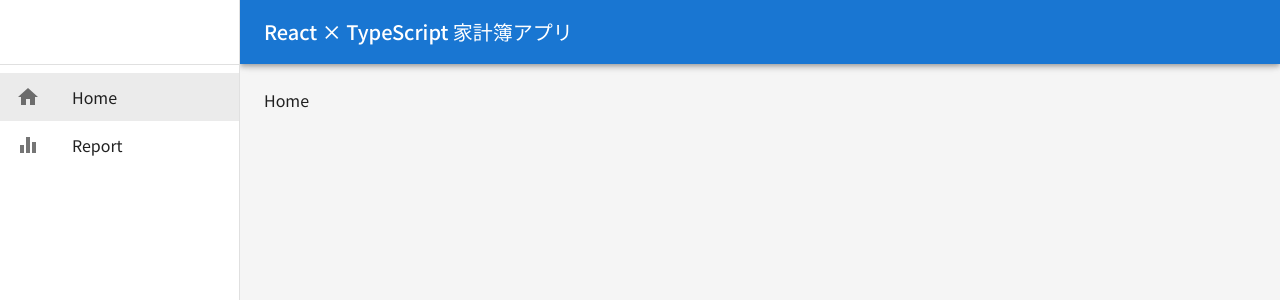
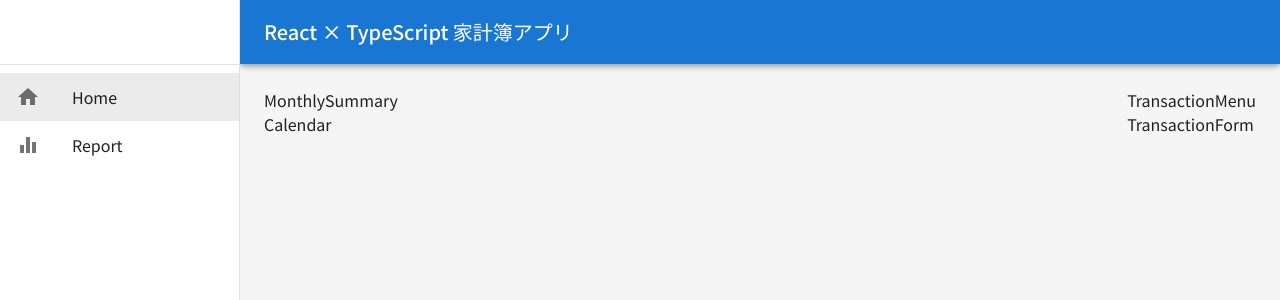
Before and after one commit to takuya-takebayashi/react-household-account-book, a React (Create React App) app: page / in a window 1280 px wide. Shown: the top 300 px of the page. Built offline with nearby package versions, Linux system fonts and the light colour scheme; the HTML template or start-up script is replaced by a standard one.

Commit message:
Homeに表示するコンポーネントを作成

```diff
--- /dev/null
+++ b/src/components/Calendar.tsx
@@ -0,0 +1,9 @@
+import React from 'react'
+
+const Calendar = () => {
+    return (
+        <div>Calendar</div>
+    )
+}
+
+export default Calendar
--- /dev/null
+++ b/src/components/MonthlySummary.tsx
@@ -0,0 +1,9 @@
+import React from 'react'
+
+const MonthlySummary = () => {
+    return (
+        <div>MonthlySummary</div>
+    )
+}
+
+export default MonthlySummary
--- /dev/null
+++ b/src/components/TransactionForm.tsx
@@ -0,0 +1,9 @@
+import React from 'react'
+
+const TransactionForm = () => {
+    return (
+        <div>TransactionForm</div>
+    )
+}
+
+export default TransactionForm
--- /dev/null
+++ b/src/components/TransactionMenu.tsx
@@ -0,0 +1,9 @@
+import React from 'react'
+
+const TransactionMenu = () => {
+    return (
+        <div>TransactionMenu</div>
+    )
+}
+
+export default TransactionMenu
--- a/src/pages/Home.tsx
+++ b/src/pages/Home.tsx
@@ -1,8 +1,26 @@
+import { Box } from '@mui/material'
 import React from 'react'
+import MonthlySummary from '../components/MonthlySummary'
+import Calendar from '../components/Calendar'
+import TransactionMenu from '../components/TransactionMenu'
+import TransactionForm from '../components/TransactionForm'
 
 const Home = () => {
     return (
-        <div>Home</div>
+        <Box sx={{ display: "flex" }}>
+            {/* 左側のコンテンツ */}
+            <Box sx={{ flexGrow: 1 }}>
+                <MonthlySummary />
+                <Calendar />
+            </Box>
+            {/* 左側のコンテンツ */}
+            <Box>
+                <Box>
+                    <TransactionMenu />
+                    <TransactionForm />
+                </Box>
+            </Box>
+        </Box>
     )
 }
 
```
